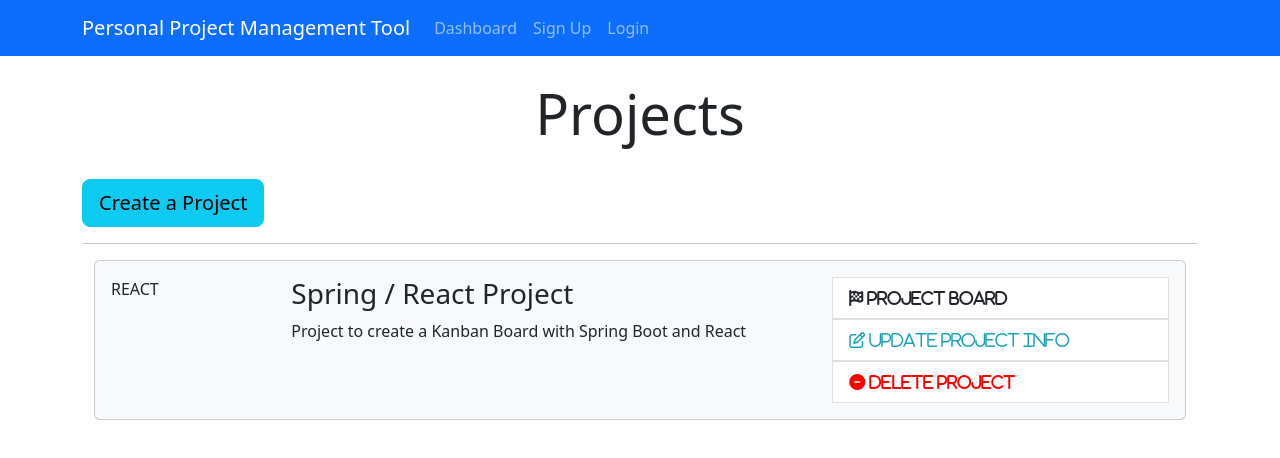
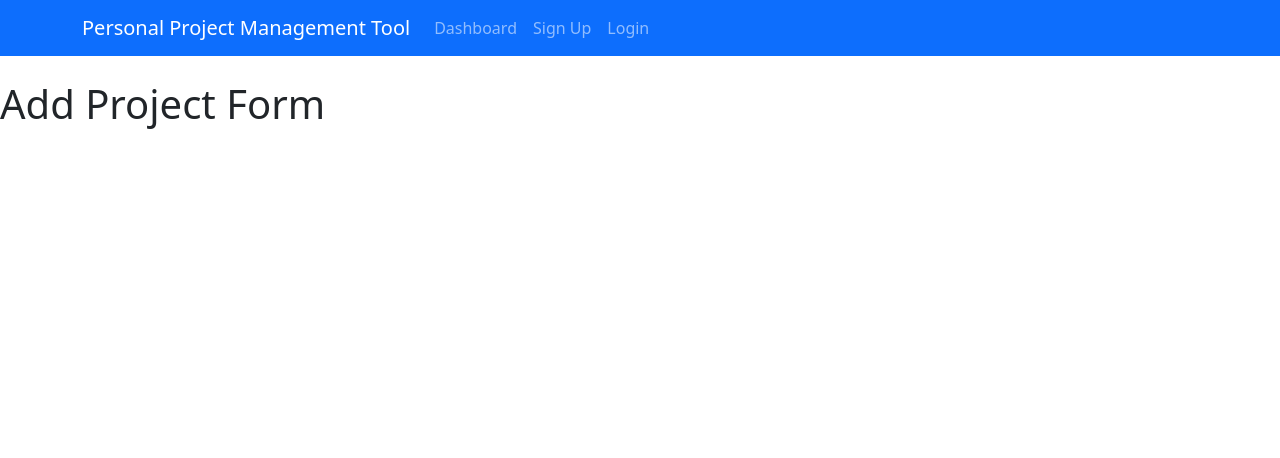
Before and after one commit to gsinghlak12/ProjectManagementTool, a React (Create React App) app in the folder frontend/: page /addProject in a window 1280 px wide. Shown: the top 458 px of the page. Built offline with nearby package versions, Linux system fonts and the light colour scheme.

Commit message:
Added router link for CreateProjectButton.js + AddProject component

```diff
--- a/frontend/package.json
+++ b/frontend/package.json
@@ -10,6 +10,7 @@
     "bootstrap": "^5.2.3",
     "react": "^18.2.0",
     "react-dom": "^18.2.0",
+    "react-router-dom": "^6.11.2",
     "react-scripts": "5.0.1",
     "web-vitals": "^2.1.4"
   },
--- a/frontend/src/App.js
+++ b/frontend/src/App.js
@@ -1,14 +1,20 @@
-import logo from './logo.svg';
 import './App.css';
 import Header from './components/Layout/Header';
 import Dashboard from './components/Dashboard';
+import { BrowserRouter as Router, Route, Routes } from "react-router-dom"
+import AddProject from './components/Project/AddProject';
 
 function App() {
   return (
-    <div className="App">
-      <Header />
-      <Dashboard />
-    </div>
+    <Router>
+      <div className="App">
+        <Header />
+        <Routes>
+          <Route path="/dashboard" Component={Dashboard} />
+          <Route path="/addProject" Component={AddProject} />
+        </Routes>
+      </div>
+    </Router>
   );
 }
 
--- a/frontend/src/components/Dashboard.js
+++ b/frontend/src/components/Dashboard.js
@@ -1,6 +1,7 @@
 import React, { Component } from "react";
 import ProjectItem from "./Project/ProjectItem";
 import "bootstrap/dist/css/bootstrap.min.css";
+import CreateProjectButton from "./Project/CreateProjectButton";
 
 class Dashboard extends Component {
     render() {
@@ -11,9 +12,7 @@
                         <div className="col-md-12">
                             <h1 className="display-4 text-center">Projects</h1>
                             <br />
-                            <a href="ProjectForm.html" className="btn btn-lg btn-info">
-                                Create a Project
-                            </a>
+                            <CreateProjectButton />
                             <br />
                             <hr />
                             <ProjectItem />
--- /dev/null
+++ b/frontend/src/components/Project/AddProject.js
@@ -0,0 +1,13 @@
+import React, { Component } from 'react';
+
+class AddProject extends Component {
+    render() {
+        return (
+            <>
+                <h1>Add Project Form</h1>
+            </>
+        )
+    }
+}
+
+export default AddProject
--- /dev/null
+++ b/frontend/src/components/Project/CreateProjectButton.js
@@ -0,0 +1,14 @@
+import React from 'react';
+import { Link } from 'react-router-dom';
+
+const CreateProjectButton = () => {
+    return (
+        <>
+            <Link to="/addProject" className="btn btn-lg btn-info">
+                Create a Project
+            </Link>
+        </>
+    )
+};
+
+export default CreateProjectButton;
```
